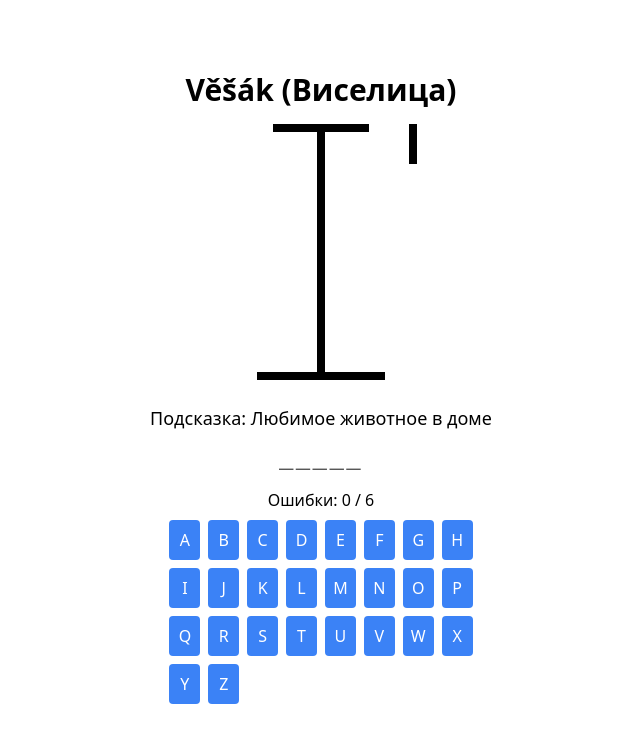
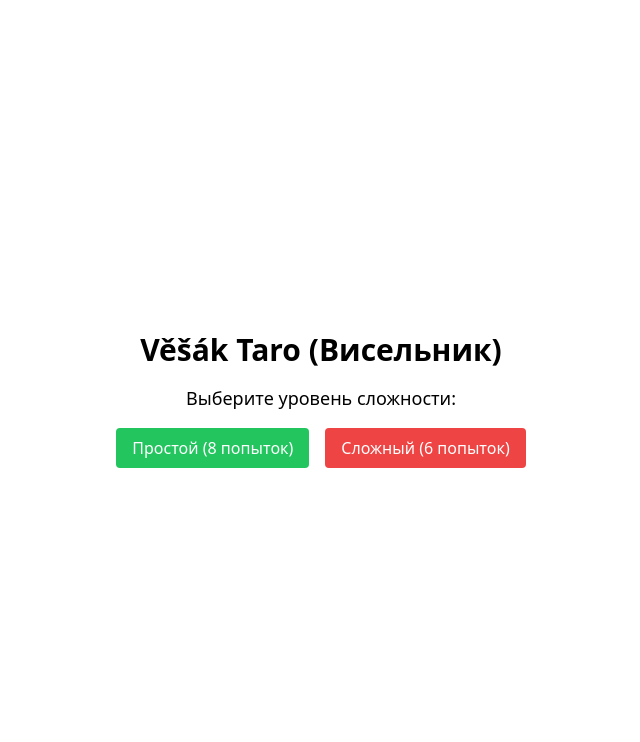
Before and after one commit to AndriyKryvytskiy/pannovak.fun, a Next.js app: page /hangman in a window 1280 px wide. Shown: the top 742 px of the page, without its empty margins (319-959 px from the left). Built offline with nearby package versions, Linux system fonts and the light colour scheme.

Commit message:
Merge remote-tracking branch 'origin/main'

```diff
--- a/pages/hangman.js
+++ b/pages/hangman.js
@@ -1,4 +1,5 @@
 import { useState, useEffect } from "react";
+import Image from "next/image";
 
 const words = [
   { word: "slon", hint: "Самое большое сухопутное животное" },
@@ -6,65 +7,39 @@ const words = [
   { word: "pes", hint: "Лучший друг человека" },
 ];
 
-function HangmanDrawing({ tries }) {
+function TarotCard({ tries, maxTries }) {
+  const opacity = tries / maxTries;
   return (
-    <div className="relative w-32 h-64 mx-auto">
-      {/* Основание */}
-      <div className="absolute bottom-0 left-0 w-full h-2 bg-black" />
-      {/* Стойка */}
-      <div className="absolute bottom-0 left-1/2 transform -translate-x-1/2 w-2 h-full bg-black" />
-      {/* Перекладина */}
-      <div className="absolute top-0 left-1/2 transform -translate-x-1/2 w-24 h-2 bg-black" />
-      {/* Верёвка */}
-      <div className="absolute top-0 left-[calc(50%+5.5rem)] w-2 h-10 bg-black" />
-
-      {/* Голова */}
-      {tries > 0 && (
-        <div className="absolute top-10 left-[calc(50%+5rem)] w-8 h-8 border-2 border-black rounded-full" />
-      )}
-      {/* Туловище */}
-      {tries > 1 && (
-        <div className="absolute top-18 left-[calc(50%+5.75rem)] w-1 h-12 bg-black" />
-      )}
-      {/* Левая рука */}
-      {tries > 2 && (
-        <div className="absolute top-20 left-[calc(50%+5.75rem)] w-12 h-1 bg-black rotate-[-45deg] origin-left" />
-      )}
-      {/* Правая рука */}
-      {tries > 3 && (
-        <div className="absolute top-20 left-[calc(50%+5.75rem)] w-12 h-1 bg-black rotate-[45deg] origin-right" />
-      )}
-      {/* Левая нога */}
-      {tries > 4 && (
-        <div className="absolute top-28 left-[calc(50%+5.75rem)] w-10 h-1 bg-black rotate-[-45deg] origin-left" />
-      )}
-      {/* Правая нога */}
-      {tries > 5 && (
-        <div className="absolute top-28 left-[calc(50%+5.75rem)] w-10 h-1 bg-black rotate-[45deg] origin-right" />
-      )}
+    <div className="relative w-48 h-80 mb-6">
+      <Image
+        src="/images/hanged_man_tarot.png"
+        alt="The Hanged Man Tarot"
+        fill
+        style={{ objectFit: "contain", opacity }}
+      />
     </div>
   );
 }
 
 export default function Hangman() {
-  const maxTries = 6;
-
   const [selectedWord, setSelectedWord] = useState("");
   const [hint, setHint] = useState("");
   const [wordCompletion, setWordCompletion] = useState("");
   const [tries, setTries] = useState(0);
   const [guessedLetters, setGuessedLetters] = useState([]);
-  const [gameStatus, setGameStatus] = useState("playing");
+  const [gameStatus, setGameStatus] = useState("choose");
+  const [maxTries, setMaxTries] = useState(6);
 
   useEffect(() => {
+    if (gameStatus === "playing") {
       const randomWord = words[Math.floor(Math.random() * words.length)];
       setSelectedWord(randomWord.word);
       setHint(randomWord.hint);
       setWordCompletion("_".repeat(randomWord.word.length));
       setTries(0);
       setGuessedLetters([]);
-    setGameStatus("playing");
-  }, []);
+    }
+  }, [gameStatus]);
 
   const handleGuess = (letter) => {
     if (gameStatus !== "playing" || guessedLetters.includes(letter)) return;
@@ -91,12 +66,11 @@ export default function Hangman() {
   };
 
   const resetGame = () => {
-    const randomWord = words[Math.floor(Math.random() * words.length)];
-    setSelectedWord(randomWord.word);
-    setHint(randomWord.hint);
-    setWordCompletion("_".repeat(randomWord.word.length));
-    setTries(0);
-    setGuessedLetters([]);
+    setGameStatus("choose");
+  };
+
+  const startGame = (level) => {
+    setMaxTries(level === "easy" ? 8 : 6);
     setGameStatus("playing");
   };
 
@@ -104,9 +78,32 @@ export default function Hangman() {
 
   return (
     <div className="flex flex-col items-center justify-center min-h-screen p-4">
-      <h1 className="text-3xl font-bold mb-4">Věšák (Виселица)</h1>
-      <HangmanDrawing tries={tries} />
-      <p className="text-lg mb-2 mt-6">Подсказка: {hint}</p>
+      <h1 className="text-3xl font-bold mb-4">Věšák Taro (Висельник)</h1>
+
+      {gameStatus === "choose" && (
+        <div className="text-center">
+          <p className="mb-4 text-lg">Выберите уровень сложности:</p>
+          <div className="flex gap-4">
+            <button
+              onClick={() => startGame("easy")}
+              className="bg-green-500 text-white px-4 py-2 rounded"
+            >
+              Простой (8 попыток)
+            </button>
+            <button
+              onClick={() => startGame("hard")}
+              className="bg-red-500 text-white px-4 py-2 rounded"
+            >
+              Сложный (6 попыток)
+            </button>
+          </div>
+        </div>
+      )}
+
+      {gameStatus !== "choose" && (
+        <>
+          <TarotCard tries={tries} maxTries={maxTries} />
+          <p className="text-lg mb-2">Подсказка: {hint}</p>
           <p className="text-2xl font-mono tracking-widest mb-4">{wordCompletion}</p>
           <p className="mb-2">Ошибки: {tries} / {maxTries}</p>
 
@@ -132,11 +129,13 @@ export default function Hangman() {
               )}
               <button
                 onClick={resetGame}
-            className="mt-4 bg-green-500 text-white px-4 py-2 rounded"
+                className="mt-4 bg-purple-500 text-white px-4 py-2 rounded"
               >
-            Сыграть ещё раз
+                Начать заново
               </button>
             </div>
+          )}
+        </>
       )}
     </div>
   );
```
Also changed, not shown: 1 other file (tests, documents, lock files or other folders). Lines whose indentation alone changed are shown as unchanged.
